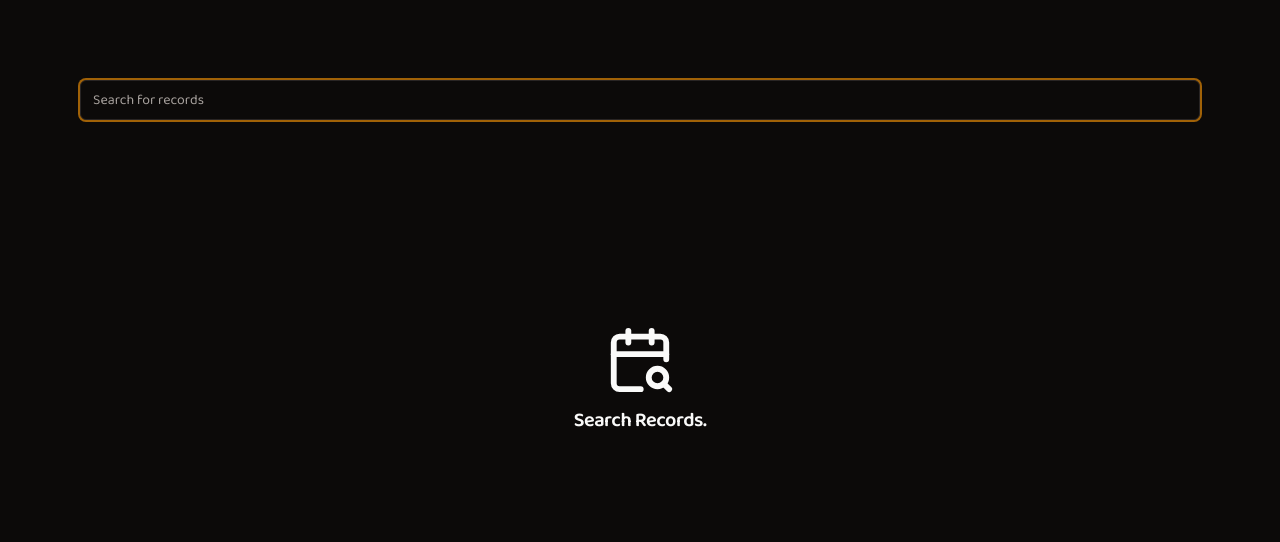
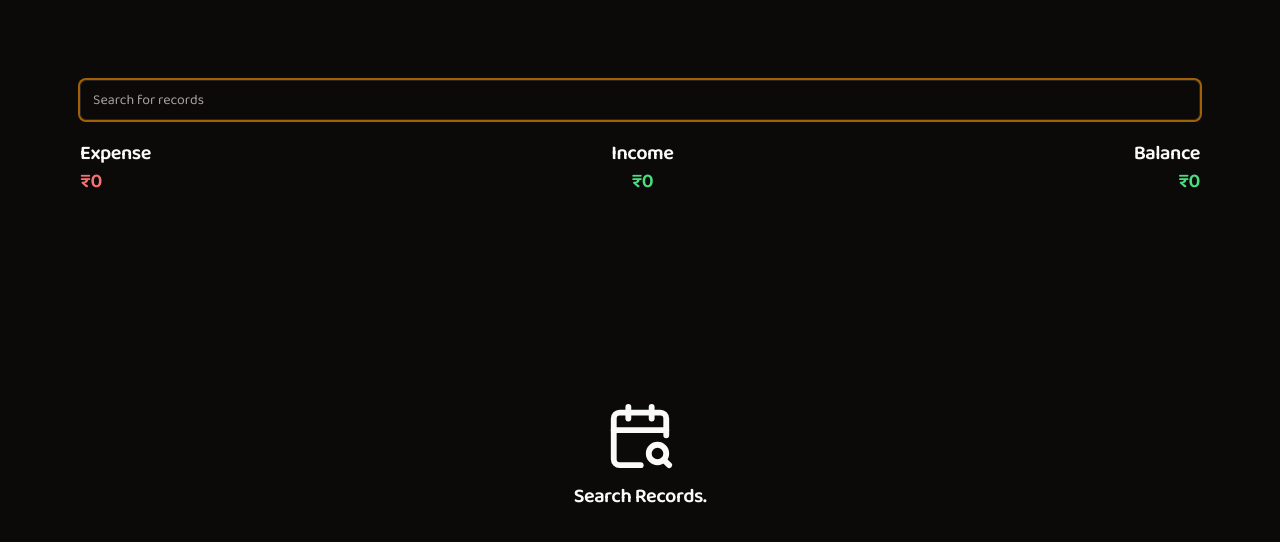
Before and after one commit to ManjiCoder/UPI-Flow, a React (Vite) app: page /search in a window 1280 px wide. Shown: the top 542 px of the page. Built offline with nearby package versions, Linux system fonts and the light colour scheme.

Commit message:
search updated

```diff
--- a/src/pages/Search.tsx
+++ b/src/pages/Search.tsx
@@ -10,13 +10,36 @@ import {
   LucideCornerLeftUp,
   LucideCornerUpRight,
 } from 'lucide-react';
-import { useEffect, useState } from 'react';
+import { useEffect, useMemo, useState } from 'react';
 
 export default function Search() {
   const { data } = useAppSelector((state) => state.payments);
   const [text, setText] = useState('');
   const [searchResults, setSearchResults] = useState<Transaction[]>([]);
 
+  const { income, expense, balance } = useMemo(() => {
+    const totalIncome = searchResults
+      .map(({ credit }) => credit)
+      .filter(Boolean)
+      .reduce((x, y) => {
+        // @ts-ignore
+        return x + y;
+      }, 0);
+    const totalExpense = searchResults
+      .map(({ debit }) => debit)
+      .filter(Boolean)
+      .reduce((x, y) => {
+        // @ts-ignore
+        return x + y;
+      }, 0);
+
+    const totalBalance = (totalIncome || 0) - (totalExpense || 0);
+    return {
+      income: totalIncome,
+      expense: totalExpense,
+      balance: totalBalance,
+    };
+  }, [searchResults]);
   const handleChange = (e: React.ChangeEvent<HTMLInputElement>) => {
     setText(e.target.value);
   };
@@ -66,6 +89,33 @@ export default function Search() {
         onChange={handleChange}
         value={text}
       />
+
+      <h4 className='flex justify-between'>
+        <div className='flex flex-col text-left'>
+          <span>Expense </span>
+          <span className='text-red-600 dark:text-red-400 '>
+            {`${formattedAmount(expense, true)}`}
+          </span>
+        </div>
+        <div className='flex flex-col text-center'>
+          <span>Income</span>
+          <span className='text-green-600 dark:text-green-400 '>
+            {`${formattedAmount(income, true)}`}
+          </span>
+        </div>
+        <div className='flex flex-col text-right'>
+          <span>Balance </span>
+          <span
+            className={
+              Math.sign(balance) !== -1
+                ? 'text-green-600 dark:text-green-400'
+                : 'text-red-600 dark:text-red-400'
+            }
+          >
+            {`${formattedAmount(balance, true)}`}
+          </span>
+        </div>
+      </h4>
 
       {searchResults.length === 0 && (
         <div className='min-h-[60vh] flex flex-col gap-3 items-center justify-center'>
```
